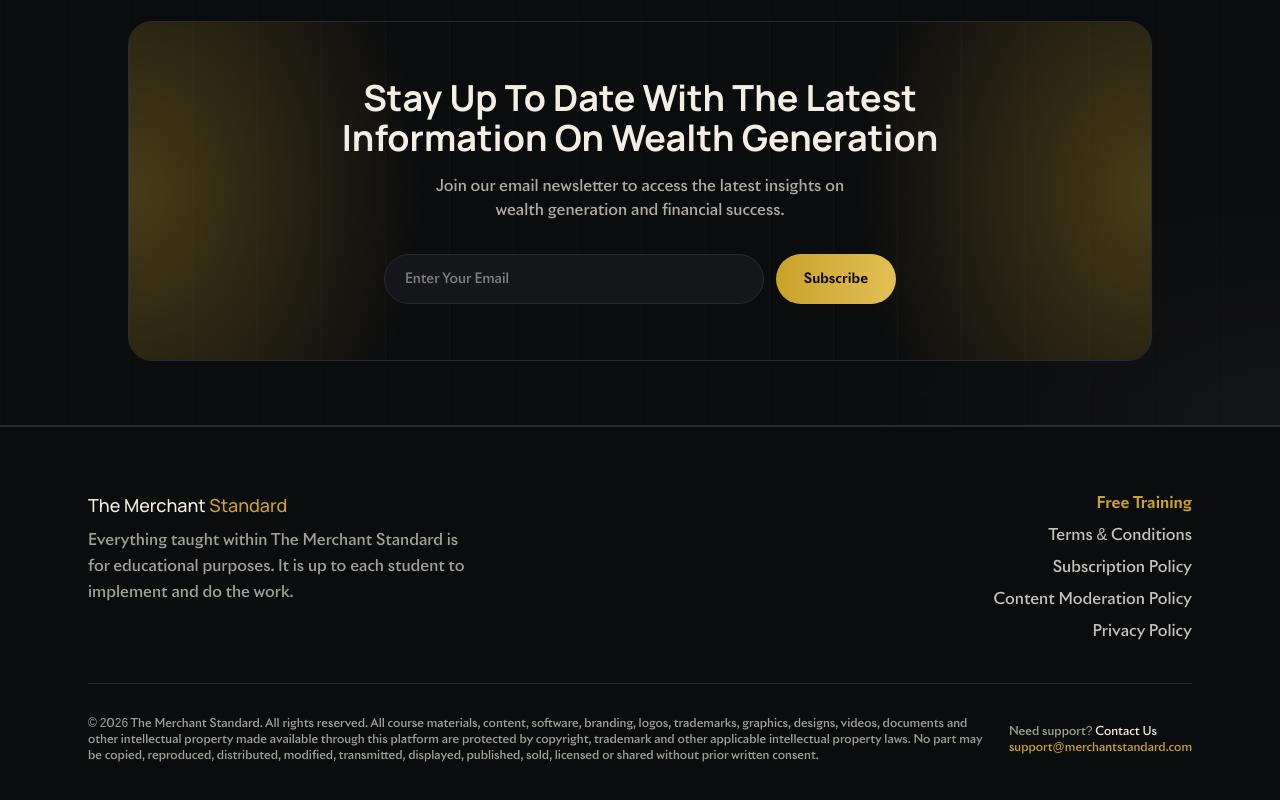
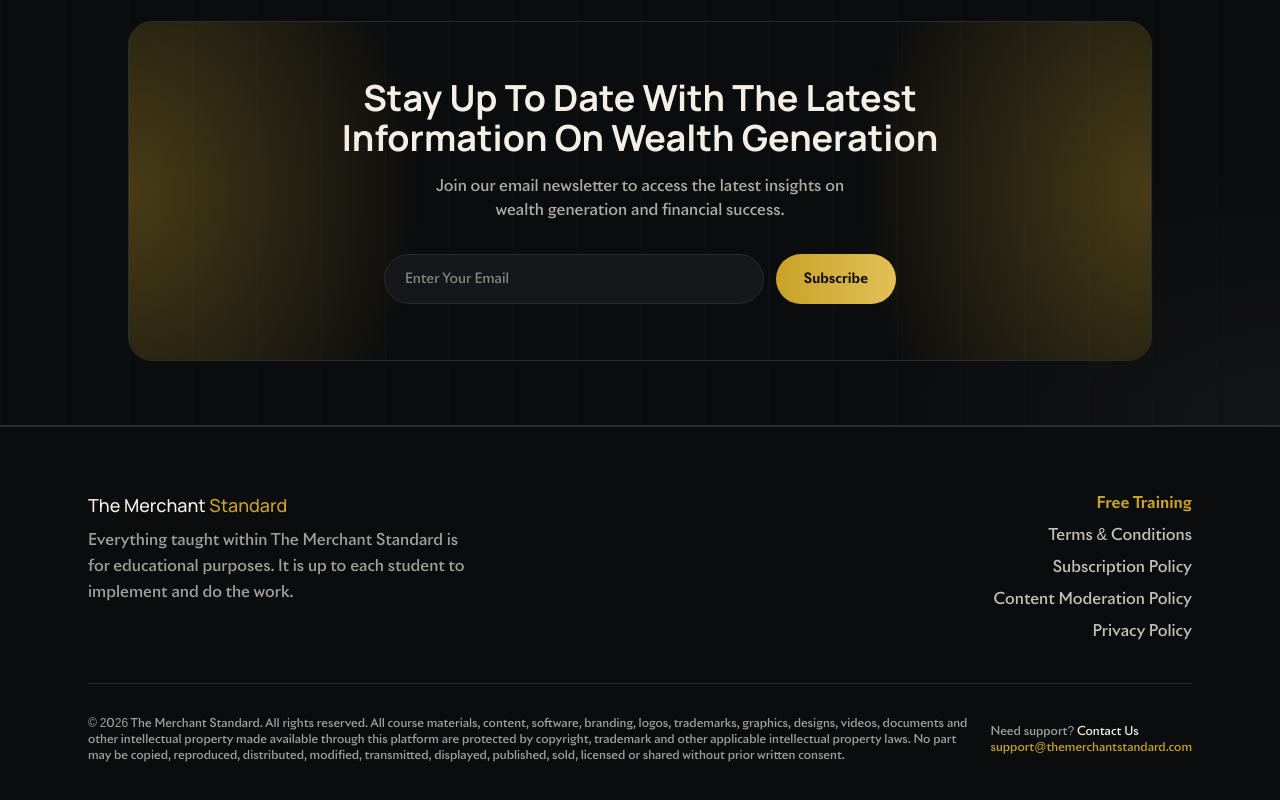
Before and after one commit to lifeofcapo/themerchantstandard, a Next.js app: page /privacy in a window 1280 px wide. Shown: the part 3256-4056 px from the top of the page. Built offline with nearby package versions, Linux system fonts and the light colour scheme.

Commit message:
changed email in footer

```diff
--- a/src/components/sections/footer.tsx
+++ b/src/components/sections/footer.tsx
@@ -46,7 +46,7 @@
           <p>
             Need support? <span className="text-parchment">Contact Us</span>{" "}
             <a href="mailto:support@themerchantstandard.com" className="text-brass hover:underline">
-              support@merchantstandard.com
+              support@themerchantstandard.com
             </a>
           </p>
         </div>
```
